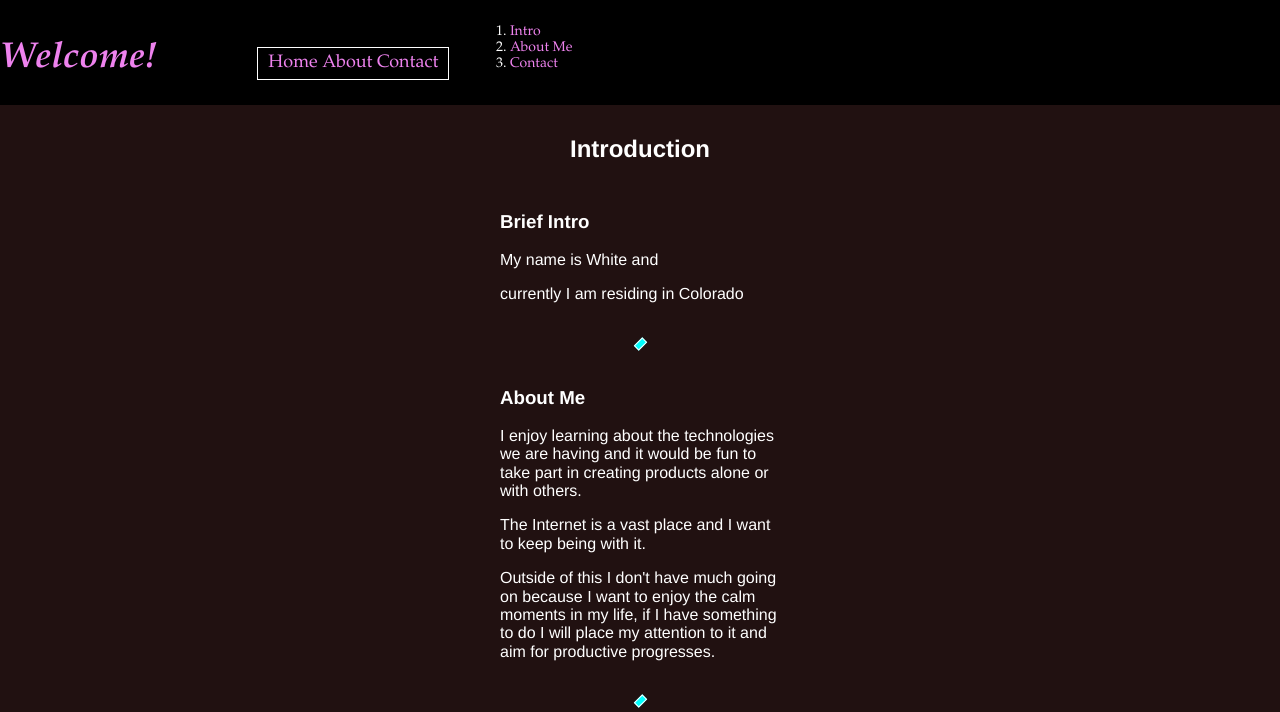
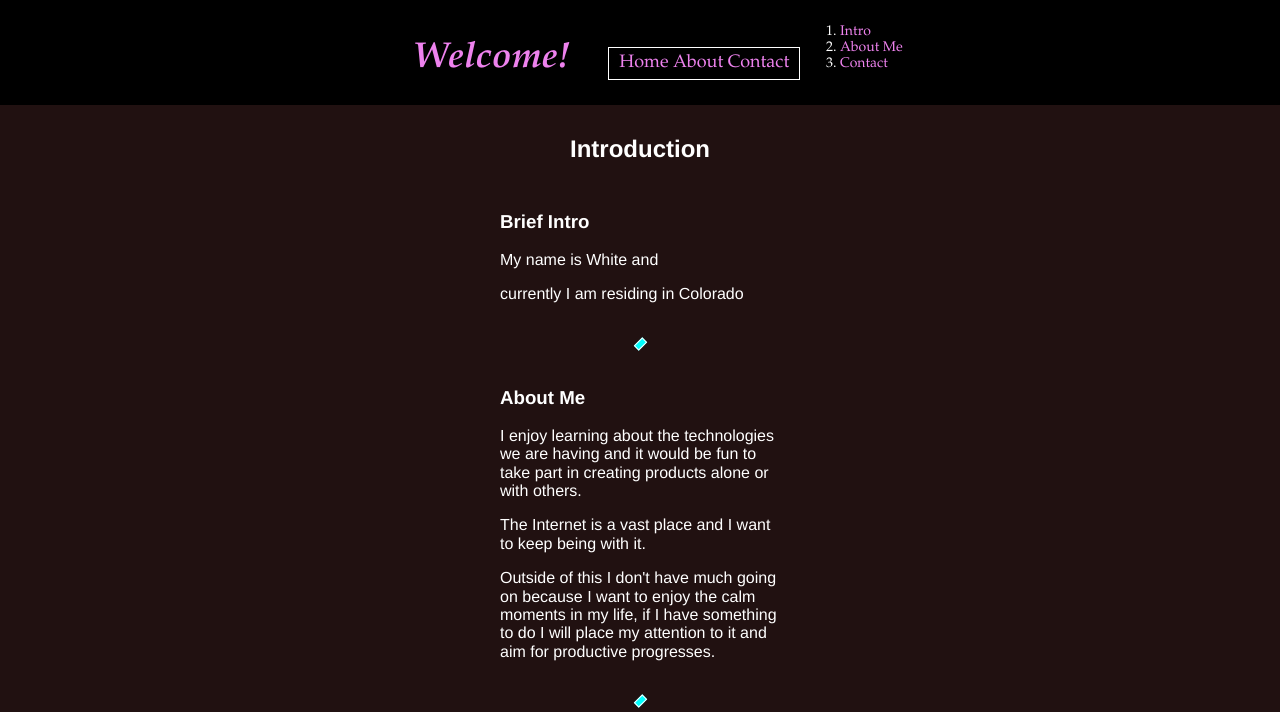
Before and after one commit to WhiteN9/initial-profile, a plain HTML site: page index.html in a window 1280 px wide. Shown: the top 712 px of the page. Drawn offline with nearby package versions, Linux system fonts and the light colour scheme.

Commit message:
Update style.css

```diff
--- a/style.css
+++ b/style.css
@@ -25,6 +25,11 @@ header > ol, footer {
 /* box formatting*/
 body {
     background-color: black;
+}
+
+header {
+    width: fit-content;
+    margin: auto;
 }
 
 header div {
```
